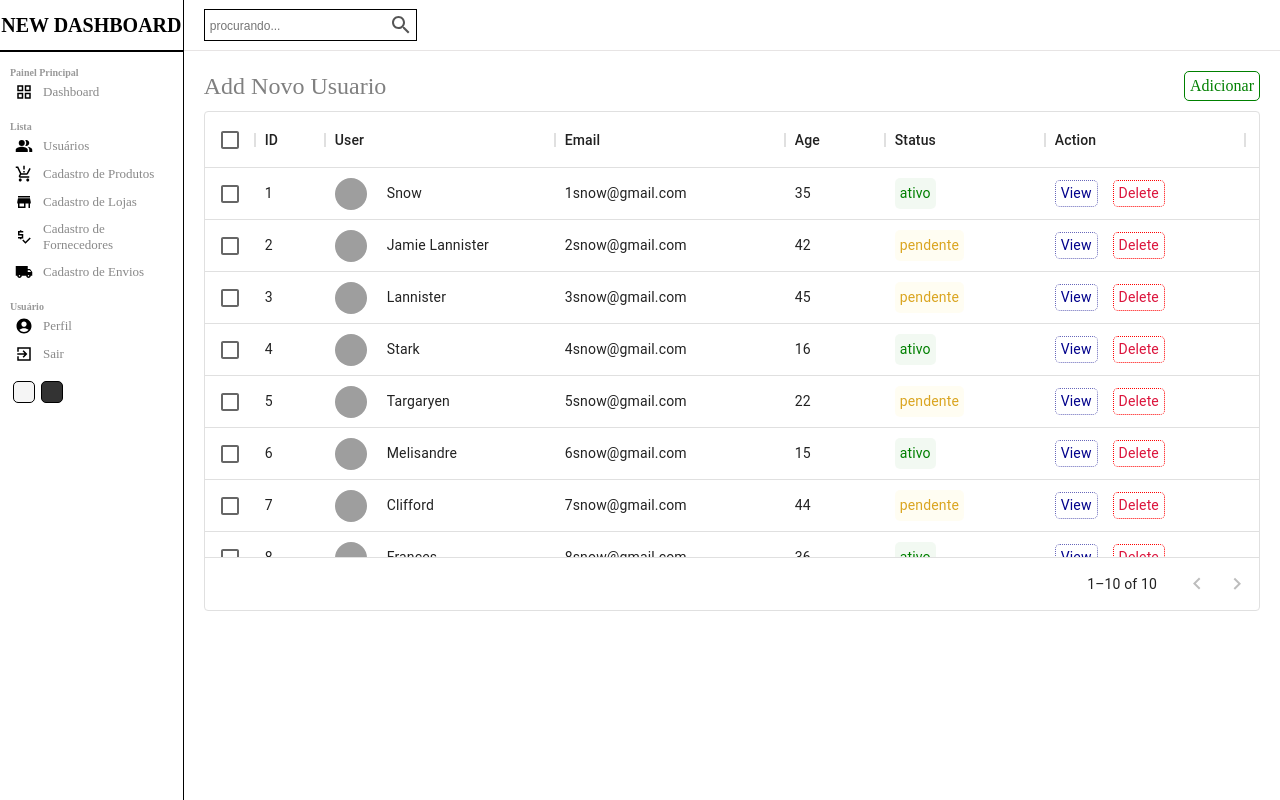
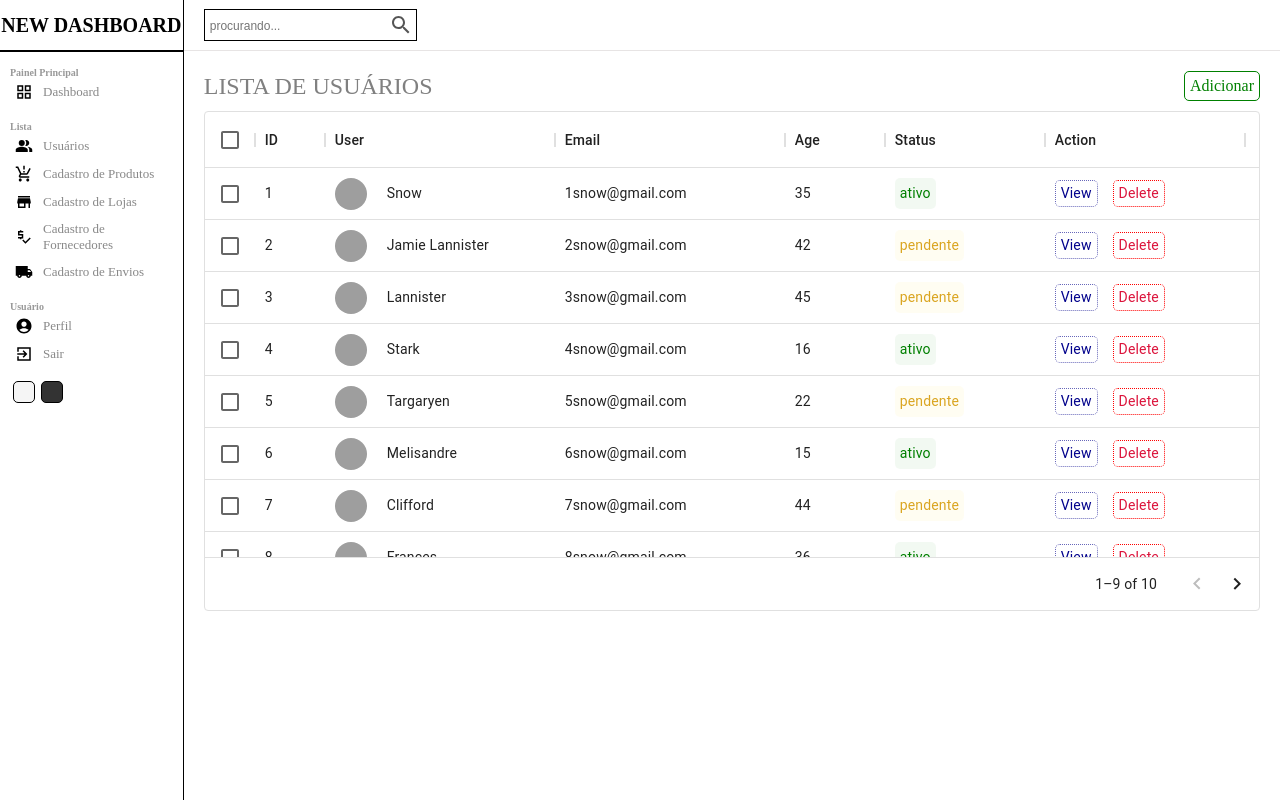
Before and after one commit to victor2706/Projeto-Final-frontend, a React (Create React App) app: page /Lojas in a window 1280 px wide. Built offline with nearby package versions, Linux system fonts and the light colour scheme; grey boxes are pictures that could not be loaded.

Commit message:
Final do design para criação das outras 4 tabelas

```diff
--- a/src/ModoNot/negro.scss
+++ b/src/ModoNot/negro.scss
@@ -53,13 +53,6 @@
       .datagrid {
         color: gray;
         border: none;
-
-        .viewButton,
-        .deleteButton,
-        .cellWithStatus {
-          color: gray;
-          border: none;
-        }
       }
     }
 
--- a/src/components/MenuLateral/Menulat.jsx
+++ b/src/components/MenuLateral/Menulat.jsx
@@ -16,27 +16,28 @@ const MenuLat = () => {
   return (
     <div className='menulat'>
       <div className="top">
-        <Link to="/" style={{textDecoration: "none"}}>
         <span className="logo">NEW DASHBOARD</span>
-        </Link>
       </div>
       <hr />
       <div className="center">
         <ul>
           <p className='alterar'>Painel Principal</p>
+          <Link to="/" style={{textDecoration: "none"}}>
           <li><GridViewIcon className='icon'/>
           <span>Dashboard</span>
           </li>
+          </Link>
           <p className='alterar'>Lista</p>
           <Link to="/usuarios" style={{textDecoration: "none"}}>
           <li><PeopleAltIcon className='icon'/>
           <span>Usuários</span>
           </li>
           </Link>
+          <Link to="/produtos" style={{textDecoration: "none"}}>
           <li><ProductionQuantityLimitsSharpIcon className='icon'/>
           <span>Cadastro de Produtos</span>
-          <Link to="/produtos" style={{textDecoration: "none"}}></Link>
           </li>
+          </Link>
           <Link to="/Lojas" style={{textDecoration: "none"}}>
           <li><StoreMallDirectorySharpIcon className='icon'/>
           <span>Cadastro de Lojas</span>
--- a/src/components/tabeladedados/Tabeladados.jsx
+++ b/src/components/tabeladedados/Tabeladados.jsx
@@ -3,30 +3,46 @@ import "./tabeladados.scss"
 import { DataGrid } from '@mui/x-data-grid';
 import {usercolumns, userRows } from "../../tabeladedadossource";
 import { Link } from "react-router-dom";
+import { useState} from "react";
 
 const Tabeladados = () => {
-  const colunaaction = [{ field: "action", headerName: "Action", width: 200 , renderCell:()=>{
+  const [data, SetData] = useState(userRows);
+
+  const handleDelete = (id) => {
+    SetData(data.filter((item) => item.id !== id));
+  };
+
+  const colunaaction = [{ field: "action", headerName: "Action", width: 200 , renderCell:(params)=>{
     return(
       <div className="cellAction">
+        <Link to="/usuarios/mais" style={{ textDecoration: "none" }}>
         <div className="viewButton">View</div>
-        <div className="deleteButton">Delete</div>
+        </Link>
+        <div
+              className="deleteButton"
+              onClick={() => handleDelete(params.row.id)}
+            >
+              Delete
+            </div>
       </div>
-    )
-  }}]
+    );
+  },
+},
+];
   return (
     <div className="tabela" >
       <div className="datatableTitle">
-        Add Novo Usuario
-        <Link to="/usuarios/novo" style={{textDecoration: "none"}} className="link">
+        LISTA DE USUÁRIOS
+        <Link to="/usuarios/novo" className="link">
           Adicionar
         </Link>
       </div>
       <DataGrid
       className="datagrid"
-        rows={userRows}
+        rows={data}
         columns={usercolumns.concat(colunaaction)}
-        pageSize={10}
-        rowsPerPageOptions={[10]}
+        pageSize={9}
+        rowsPerPageOptions={[9]}
         checkboxSelection
       />
     </div>
--- a/src/components/tabeladedados/tabeladados.scss
+++ b/src/components/tabeladedados/tabeladados.scss
@@ -64,12 +64,14 @@
             border-radius: 5px;
             color: darkblue;
             border: 1px dotted rgba(0, 0, 139, 0.596);
+            cursor: pointer;
         }
         .deleteButton{
             padding: 2px 5px;
             border-radius: 5px;
             color: crimson;
             border: 1px dotted rgb(255, 0, 0);
+            cursor: pointer;
         }
     }
 }
--- a/src/contexto/negromodoreduzido.js
+++ b/src/contexto/negromodoreduzido.js
@@ -10,11 +10,6 @@ const DarkModeReducer = (state, action) => {
           darkMode: true,
         };
       }
-      case "TOGGLE": {
-        return {
-          darkMode: !state.darkMode,
-        };
-      }
       default:
         return state;
     }
```
